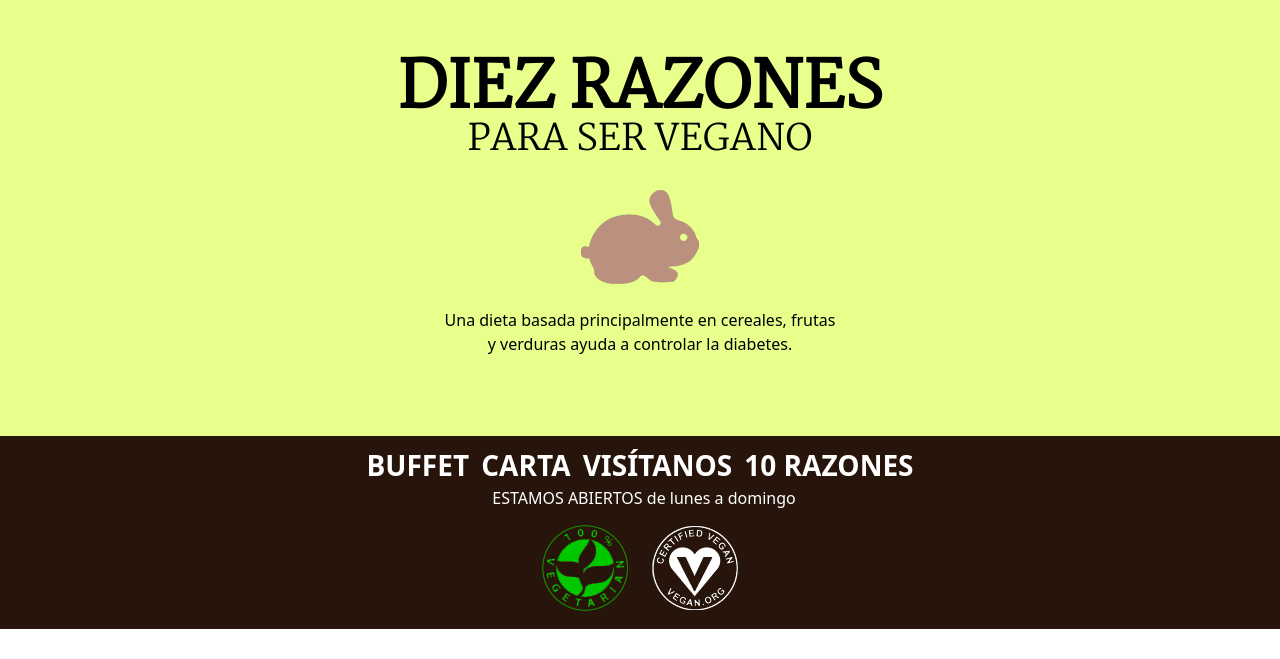
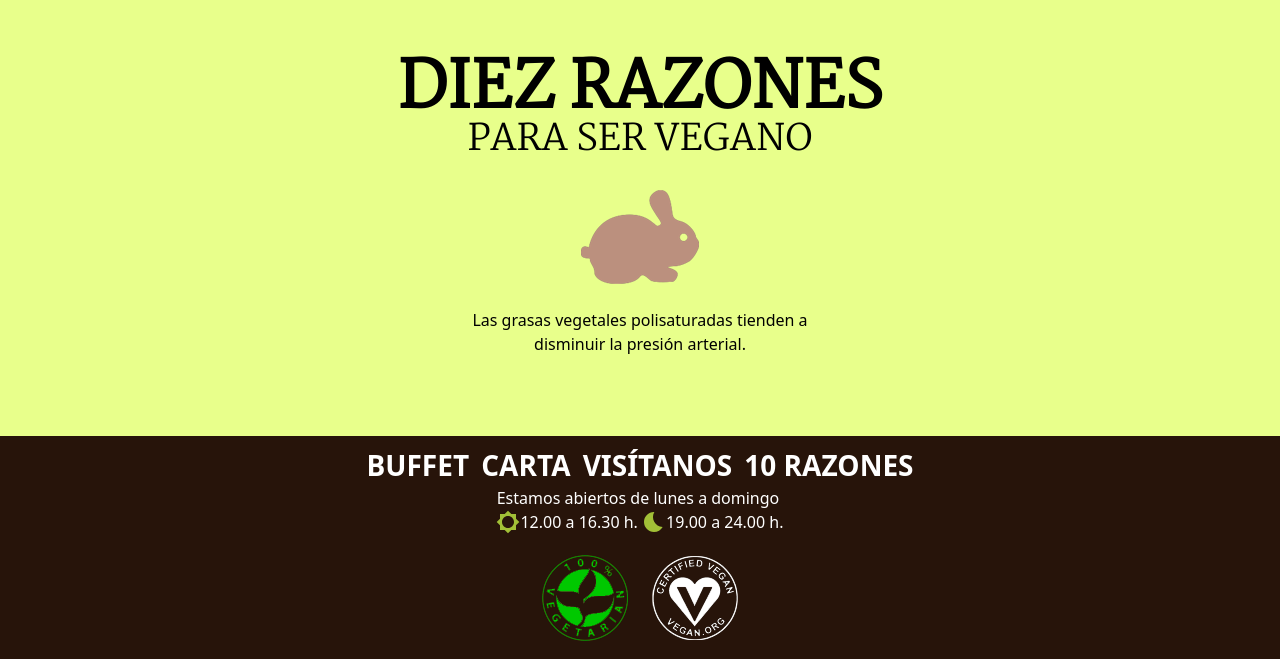
Before and after one commit to DaniGuardiola/shishang-web, a website: page src/index.html in a window 1280 px wide. Shown: the part 3135-3794 px from the top of the page. Before the commit the page ends 3764 px from the top, so only its background shows below. Drawn offline with nearby package versions, Linux system fonts and the light colour scheme; files that its build step writes are made by us from their sources.

Commit message:
Fixed footer schedule and "reasons" timer

```diff
--- a/src/index.html
+++ b/src/index.html
@@ -204,20 +204,19 @@
     </div>
   </section>
 
-  <section id="reasons" class="p-16 text-center bg-light-yellow">
+  <section id="reasons" class="h-500px p-16 text-center bg-light-yellow">
     <div class="py-4 mx-auto">
       <p class="text-5xl font-bold leading-none sm:text-6xl font-martel">DIEZ RAZONES</p>
       <p class="text-3xl leading-none sm:text-4xl font-martel">PARA SER VEGANO</p>
       <div class="mt-8">
         <img src="./resources/conejo.png" class="mx-auto" />
       </div>
-      <div class="mt-6">
+      <div class="mx-auto w-96 mt-6">
         <div id="reason" class="whitespace-pre-line"></div>
       </div>
   </section>
 
-  <footer>
-    <div class="footer-info text-center text-white bg-dark-brown">
+  <footer class="footer-info text-center text-white bg-dark-brown">
     <nav class="pt-2 space-x-2">
       <div class="footer-menu inline-block">
         <a href="#buffet">BUFFET</a>
@@ -229,10 +228,36 @@
       <div class="footer-menu inline-block">
         <a href="#reasons">10 RAZONES</a>
       </div>
-        <div>ESTAMOS ABIERTOS de lunes a domingo <i class=""></i></div>
     </nav>
+    <p class="lg:pr-1">Estamos abiertos de lunes a domingo</p>
+    <div class="sm:flex-col justify-center mx-auto">
+      <!--sun icon-->
+      <div class="inline-flex">
+        <svg class="flex-shrink-0 fill-current w-6 text-green" xmlns="http://www.w3.org/2000/svg" viewBox="0 0 24 24"
+          fill="#fff">
+          <path d="M0 0h24v24H0z" fill="none"></path>
+          <path
+            d="M20 15.31L23.31 12 20 8.69V4h-4.69L12 .69 8.69 4H4v4.69L.69 12 4 15.31V20h4.69L12 23.31 15.31 20H20v-4.69zM12 18c-3.31 0-6-2.69-6-6s2.69-6 6-6 6 2.69 6 6-2.69 6-6 6z">
+          </path>
+        </svg>
+        <div>
+          12.00 a 16.30 h.
+        </div>
+      </div>
+      <div class="inline-flex">
+        <!-- moon icon -->
+        <svg class="flex-shrink-0 fill-current w-6 text-green" xmlns="http://www.w3.org/2000/svg" viewBox="0 0 24 24"
+          fill="#fff">
+          <path fill="none" d="M0 0h24v24H0z" />
+          <path
+            d="M12.34 2.02C6.59 1.82 2 6.42 2 12c0 5.52 4.48 10 10 10 3.71 0 6.93-2.02 8.66-5.02-7.51-.25-12.09-8.43-8.32-14.96z" />
+        </svg>
+        <div>
+          19.00 a 24.00 h.
+        </div>
+      </div>
+    </div>
     <img src="resources/certificados.png" class="mx-auto py-3" />
-    </div>
   </footer>
 
   <script src="script.js"></script>
--- a/src/script.js
+++ b/src/script.js
@@ -3,16 +3,16 @@
   // ----
 
   const REASONS = [
-    'No es necesario matar animales para alimentarse.\r\nLos animales tienen el mismo derecho a la vida.',
+    'No es necesario matar animales para alimentarse.Los animales tienen el mismo derecho a la vida.',
     'Las dietas de bajo contenido graso previenen las enfermedades cardiacas.',
     'Las grasas vegetales polisaturadas tienden a disminuir la presión arterial.',
-    'La alimentación vegana o vegetariana facilita la expulsión\r\nde los residuos alimenticios y la eliminación de toxinas,\r\npreviniendo así el cáncer de colon.',
-    'Una dieta vegetariana o vegana variada\r\ny debidamente equilibrada aporta los niveles necesarios\r\nde nutrientes que el organismo necesita.',
-    'Una dieta basada principalmente en cereales, frutas\r\ny verduras ayuda a controlar la diabetes.',
+    'La alimentación vegana o vegetariana facilita la expulsión de los residuos alimenticios y la eliminación de toxinas, previniendo así el cáncer de colon.',
+    'Una dieta vegetariana o vegana variada y debidamente equilibrada aporta los niveles necesarios de nutrientes que el organismo necesita.',
+    'Una dieta basada principalmente en cereales, frutas y verduras ayuda a controlar la diabetes.',
     'La comida vegetariana o vegana suele ser más económica que el resto.',
-    'Las pastas y los cereales son una buena fuente\r\nde energía, debido a la gran cantidad\r\nde carbohidratos que contienen.',
-    'Las personas que sufren de colesterol alto\r\npodrían beneficiarse de los efectos de una dieta\r\nvegana o vegetariana pobre en grasa y rica en fibra.',
-    'Además de ser ligera, digestiva y buena para la salud,\r\nuna dieta vegana con algo de imaginación no resulta monótona.'
+    'Las pastas y los cereales son una buena fuente de energía, debido a la gran cantidad de carbohidratos que contienen.',
+    'Las personas que sufren de colesterol alto podrían beneficiarse de los efectos de una dieta vegana o vegetariana pobre en grasa y rica en fibra.',
+    'Además de ser ligera, digestiva y buena para la salud, una dieta vegana con algo de imaginación no resulta monótona.'
   ]
 
   const MENU_DATA = [
@@ -422,7 +422,7 @@
 
   function startReasons () {
     change()
-    setInterval(change, 1000)
+    setInterval(change, 2500)
   }
 
   // initialization
```
Also changed, not shown: src/styles.css (line endings or trailing spaces). Lines whose indentation alone changed are shown as unchanged.
